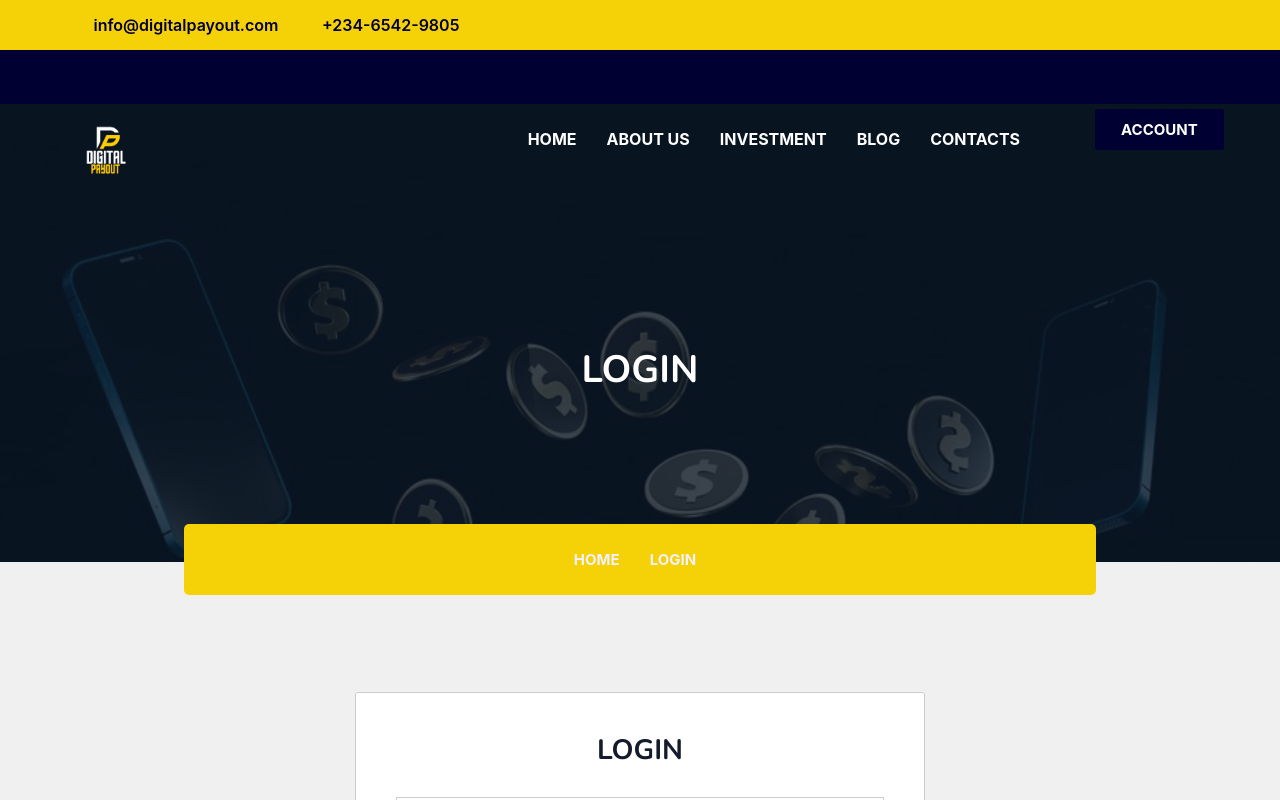
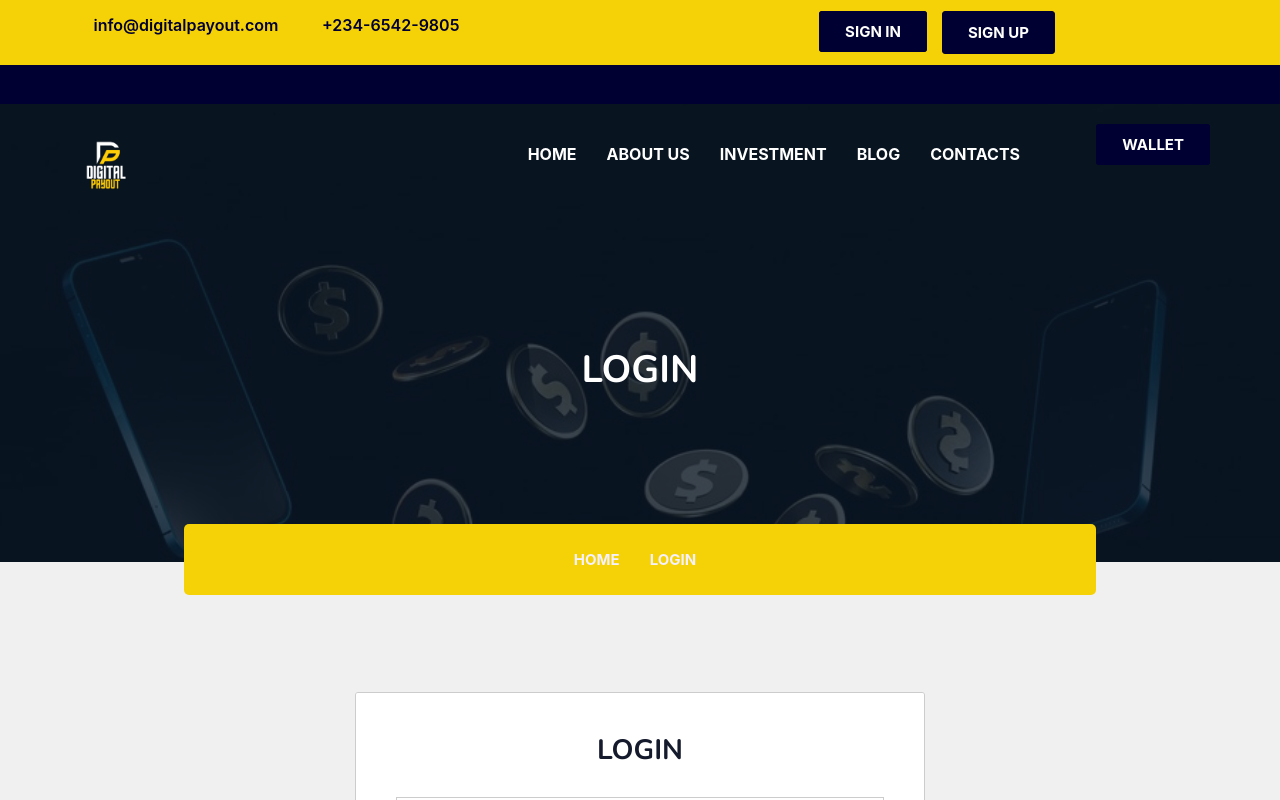
Before and after one commit to edwinogbu/digitalpayoutnewfrontend, a React (Create React App) app: page /login in a window 1280 px wide. Shown: the top 800 px of the page. Built offline with nearby package versions, Linux system fonts and the light colour scheme; a web font is replaced by a local one.

Commit message:
added more  on link changes

```diff
--- a/src/About.js
+++ b/src/About.js
@@ -1,6 +1,7 @@
 import React from 'react';
 import Header from './components/Header';
 import Footer from './components/Footer';
+import { Link } from 'react-router-dom';
 
 export default function About() {
   return (
@@ -247,9 +248,9 @@ export default function About() {
                       Take the first step towards building your cryptocurrency investment with Digital PayOut.
                       Learn more and start investing today!
                     </h3>
-                    <a className="banner-btn" href="#">
+                    <Link className="banner-btn" to="/register">
                       Open new account
-                    </a>
+                    </Link>
                   </div>
                 </div>
               </div>
@@ -276,9 +277,9 @@ export default function About() {
                     cutting-edge technology will guide you every step of the way to invest and earn profits on
                     your investment.
                   </p>
-                  <a className="feature-btn" href="#">
+                  <Link className="feature-btn" to="/register">
                     Get started now
-                  </a>
+                  </Link>
                 </div>
               </div>
             </div>
--- a/src/Investment.js
+++ b/src/Investment.js
@@ -101,7 +101,12 @@ export default function Investment() {
                     <h3>Investment Plan</h3>
                   </div>
                   <ul className="breadcrumb-bg" style={{ color: "#000033", backgroundColor: "#f5d108" }}>
-                    <li className="home-bread">Home</li>
+                    <li className="home-bread">
+                    <Link className="home-bread" to="/" style={{ color: "#fff", backgroundColor: "#f5d108" }}>
+                        Home
+                    </Link>
+
+                      </li>
                     <li>Investment Plan</li>
                   </ul>
                 </div>
--- a/src/components/CryptoCurrencyCarouselArea.js
+++ b/src/components/CryptoCurrencyCarouselArea.js
@@ -104,7 +104,7 @@ const CryptoCurrencyCarouselArea = () => {
           <span className="sr-only">Next</span>
         </a>
         <div className="layer-1-3">
-          <Link href="#" className="ready-btn left-btn animated bounceIn" style={{ position: "absolute", top: "210px", padding: "5px", left: "50%", transform: "translateX(-50%)", zIndex: "-3" }}>Get started</Link>
+          <Link to="/register" className="ready-btn left-btn animated bounceIn" style={{ position: "absolute", top: "210px", padding: "5px", left: "50%", transform: "translateX(-50%)", zIndex: "-3" }}>Get started</Link>
         </div>
       </div>
     </div>
--- a/src/components/Header.js
+++ b/src/components/Header.js
@@ -1540,6 +1540,10 @@ const Header = () => {
                                 <div className="topbar-right">
                                     <div className="top-social">
                                         <ul>
+                                        <Link className="s-menu" to="http://localhost:3001/login">Sign In</Link>
+                                        <Link className="btn btn-primary s-menu" to="/register" style={{ marginLeft: '15px' }}>
+                                            Sign Up
+                                        </Link>
                                             <li><Link href="#"><i className="fa fa-pinterest" /></Link></li>
                                             <li><Link href="#"><i className="fa fa-skype" /></Link></li>
                                             <li><Link href="#"><i className="fa fa-google" /></Link></li>
@@ -1585,7 +1589,7 @@ const Header = () => {
                                     </div>
                                     <div className="col-md-9 col-sm-9">
                                         <div className="header-right-link">
-                                            <Link className="s-menu" to="http://localhost:3001/login">Account</Link>
+                                            <Link className="s-menu" to="http://localhost:3001/login">Wallet</Link>
                                             {/* <Link className="s-menu" to="/login">Account</Link> */}
                                         </div>
                                         {/* mainmenu start */}
@@ -1655,7 +1659,12 @@ const Header = () => {
                     <span className="icon-bar" />
                     <span className="icon-bar" />
                 </button>
-
+                <button className="navbar-toggle" onClick={toggleMenu} aria-label="Toggle navigation"  style={{ margin: '30', justifySelf:'center', float:'left' }}>
+                <Link className="s-menu" to="http://localhost:3001/login" style={{ marginLeft: '15px', color:'yellow', border:"2px solid #f5d108",  }}>Sign In</Link>
+                <Link className="btn btn-primary s-menu" to="/register" style={{ marginLeft: '15px', color:'yellow', border:"2px solid #f5d108",  }}>
+                    Sign Up
+                </Link>
+              </button>
             </header>
             <div className  style={{ color: "#fff", border:"2px solid #000033", backgroundColor: "#000033", padding:50, }}>
 
```
Also changed, not shown: src/WelcomePage.js (+0 -20 lines).
